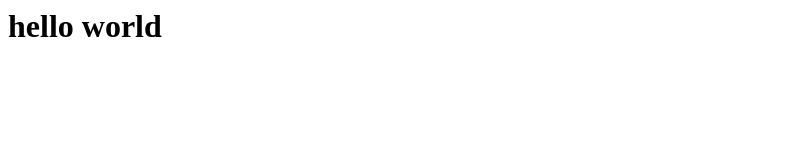
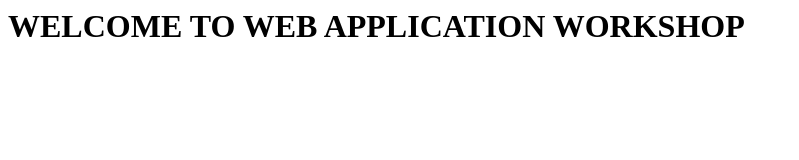
Before and after one commit to veena-vsmp/project_1, a plain HTML site: page index.html in a window 1280 px wide. Shown: the whole page, without its empty margins (0-799 px from the left). Drawn offline with Linux system fonts and the light colour scheme.

Commit message:
index.html

```diff
--- a/index.html
+++ b/index.html
@@ -1,7 +1,7 @@
 <html>
   <body>
     <h1>
-      hello world
+      WELCOME TO WEB APPLICATION WORKSHOP
     </h1>
   </body>
 </html>
```
